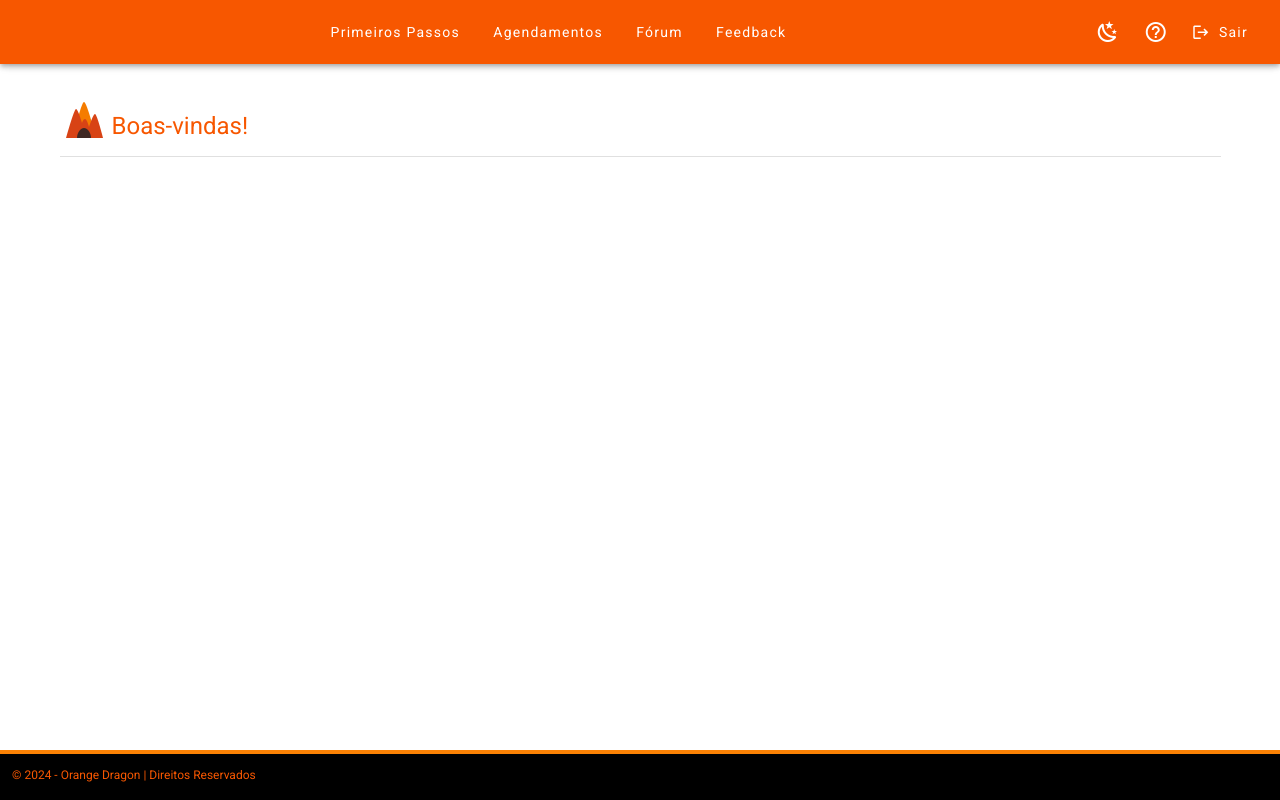
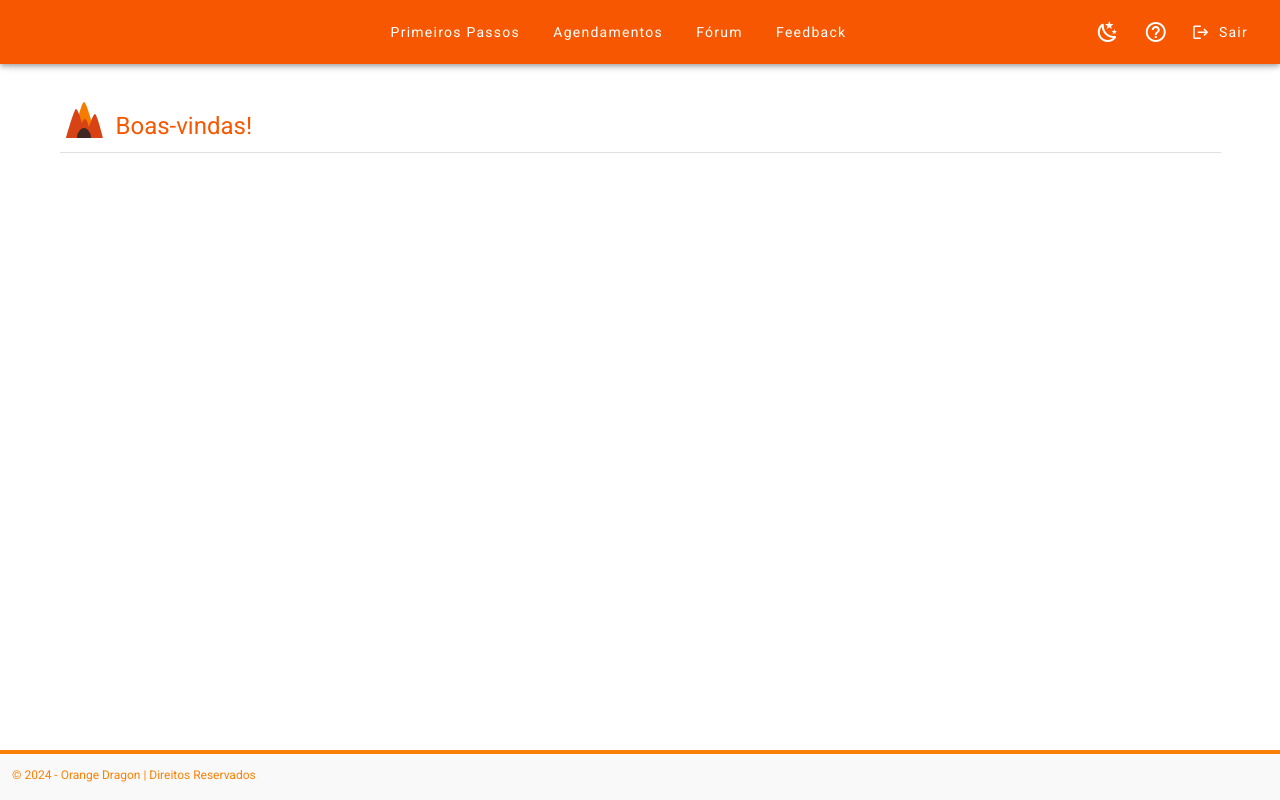
Before and after one commit to eduesplinio/onboarding-vue-funcionarios, a Vue app: page / in a window 1280 px wide. Built offline with nearby package versions, Linux system fonts and the light colour scheme; sample sign-in values are in the browser's storage.

Commit message:
atualiza imagens

```diff
--- a/src/App.vue
+++ b/src/App.vue
@@ -10,7 +10,7 @@
 
       <!-- Logo (Visível apenas em desktop) -->
       <router-link to="/" class="d-none d-sm-flex">
-        <v-img src="" class="logo-image" contain :height="150"></v-img>
+        <v-img src="/favicon.png" class="logo-image" contain :height="150"></v-img>
       </router-link>
 
       <!-- Espaçamento para centralizar os itens de navegação -->
--- a/src/components/common/AppFooter.vue
+++ b/src/components/common/AppFooter.vue
@@ -4,8 +4,7 @@
       © {{ currentYear }} - Orange Dragon | Direitos Reservados
       <v-img
         class="footer-logo"
-        src=""
-        contain
+        src="/favicon.png"
         max-height="100%"
         max-width="100px"
       ></v-img>
@@ -31,12 +30,9 @@ export default {
   display: flex;
   align-items: center;
   justify-content: space-between;
-  text-align: left;
-  padding-top: 8px;
-  padding-bottom: 8px;
-  padding-right: 0;
-  background-color: #000000;
-  color: var(--primary-color);
+  text-align: right;
+  background-color: #F9F9F9;
+  color: var(--secondary-color);
   position: relative;
 }
 
@@ -57,6 +53,6 @@ export default {
 }
 
 .dark-mode .footer-content {
-  background-color: #58595b; /* Cor de fundo para o tema escuro */
+  background-color: #000000;
 }
 </style>
--- a/src/views/HomePage.vue
+++ b/src/views/HomePage.vue
@@ -5,11 +5,11 @@
 
     <v-row align="center">
       <v-col cols="12" sm="auto" class="d-flex align-items-center">
-        <img src="@/assets/icons8-caverna-48.png" alt="Caverna" />
-        <h2 class="ml-1 mt-3 font-weight-normal primary--text">Boas-vindas!</h2>
+        <img src="@/assets/icons8-cave.svg" alt="Caverna" />
+        <h2 class="ml-2 mt-3 font-weight-normal primary--text">Boas-vindas!</h2>
       </v-col>
     </v-row>
-    <v-divider class="my-3" :style="{ 'backgroundColor': 'tertiary' }"></v-divider>
+    <v-divider class="my-2" :style="{ 'backgroundColor': 'tertiary' }"></v-divider>
 
     <!--
     <div class="img-container">
--- a/src/views/LoginUser.vue
+++ b/src/views/LoginUser.vue
@@ -77,10 +77,10 @@ export default {
   display: flex;
   justify-content: center;
   align-items: center;
-  background-image: url('@/assets/login-background.png');
+  background-image: url('');
   background-size: cover;
   background-position: center;
-  background-color: #E2E6E9;
+  background-color: #FFFFFF;
   /* Cor de fundo padrão */
   min-height: 100vh;
   background-repeat: no-repeat;
```
Also changed, not shown: src/assets/icons8-cave.svg (added).
